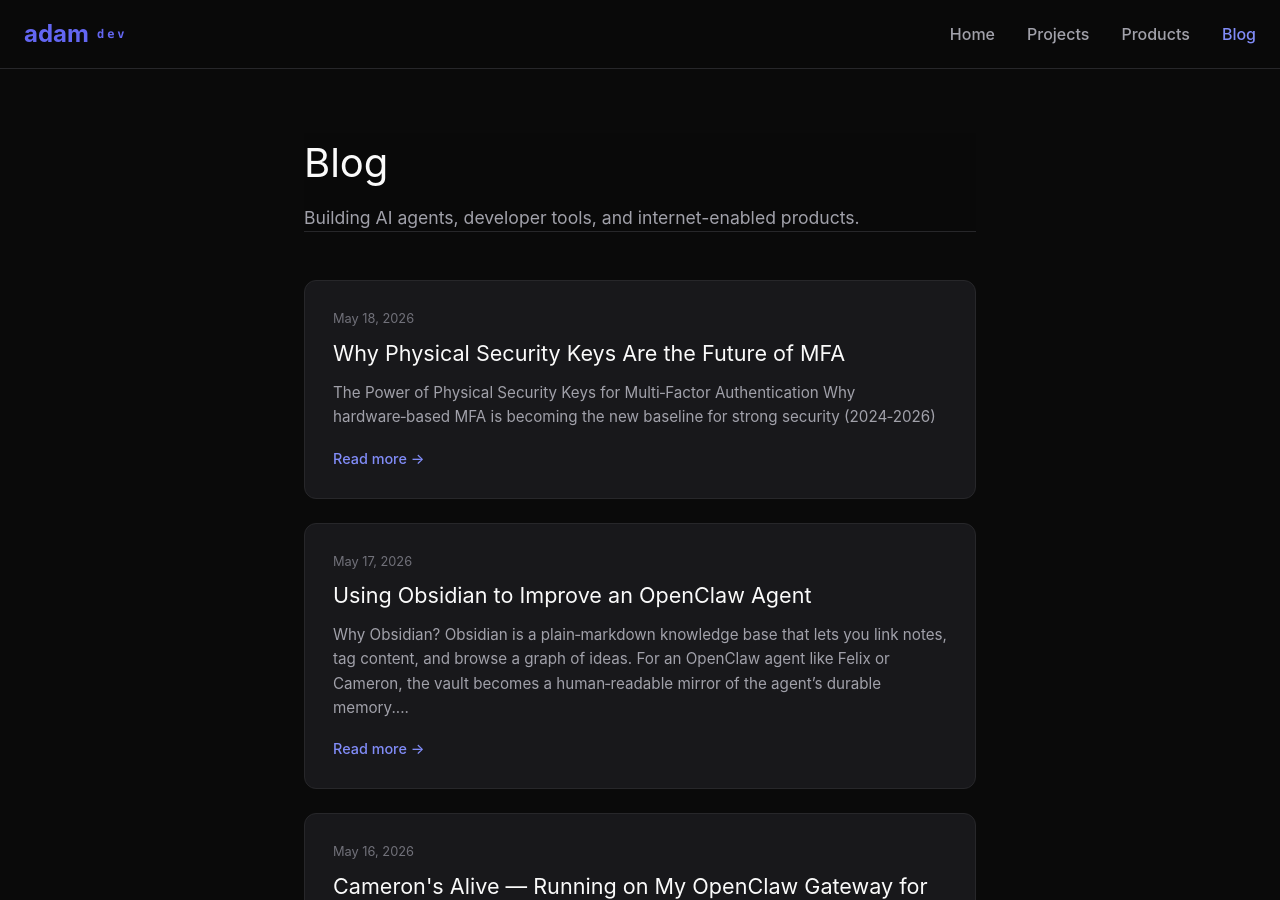
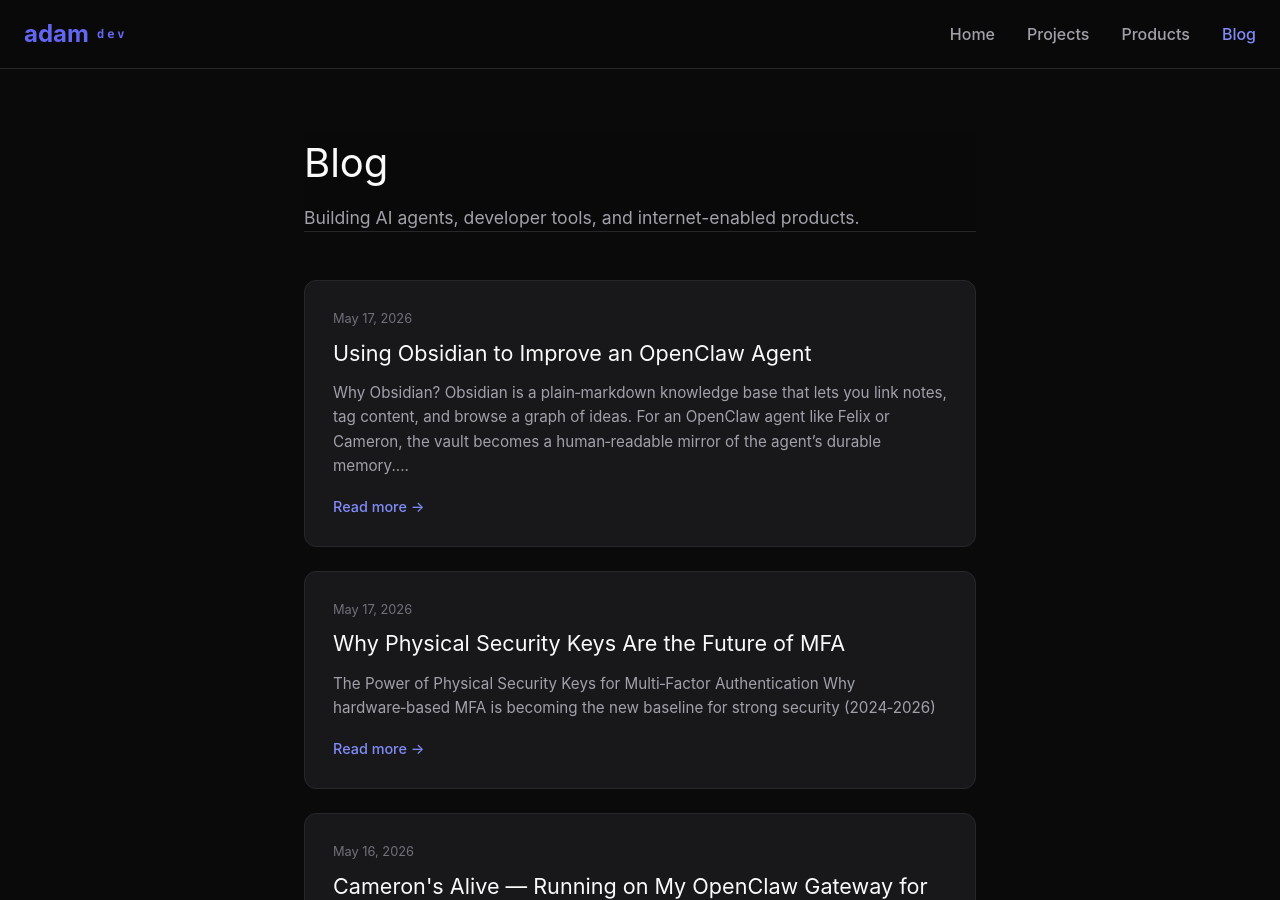
Before and after one commit to slashadams/Dev-Adam.com, a Jekyll site: the page built from blog.html, in a window 1280 px wide and 900 px high. Built offline with Jekyll 4.4.1, drawn with Linux system fonts in a browser that asks for light colours; nearby versions of some CDN libraries.

Commit message:
Update 2026-05-18-physical-security-keys-mfa.md

```diff
--- a/_posts/2026-05-18-physical-security-keys-mfa.md
+++ b/_posts/2026-05-18-physical-security-keys-mfa.md
@@ -1,6 +1,6 @@
 ---
 title: "Why Physical Security Keys Are the Future of MFA"
-date: 2026-05-18 10:00:00 -0400
+date: 2026-05-17
 tags: [security, mfa, hardware, yubikey]
 ---
 
```
